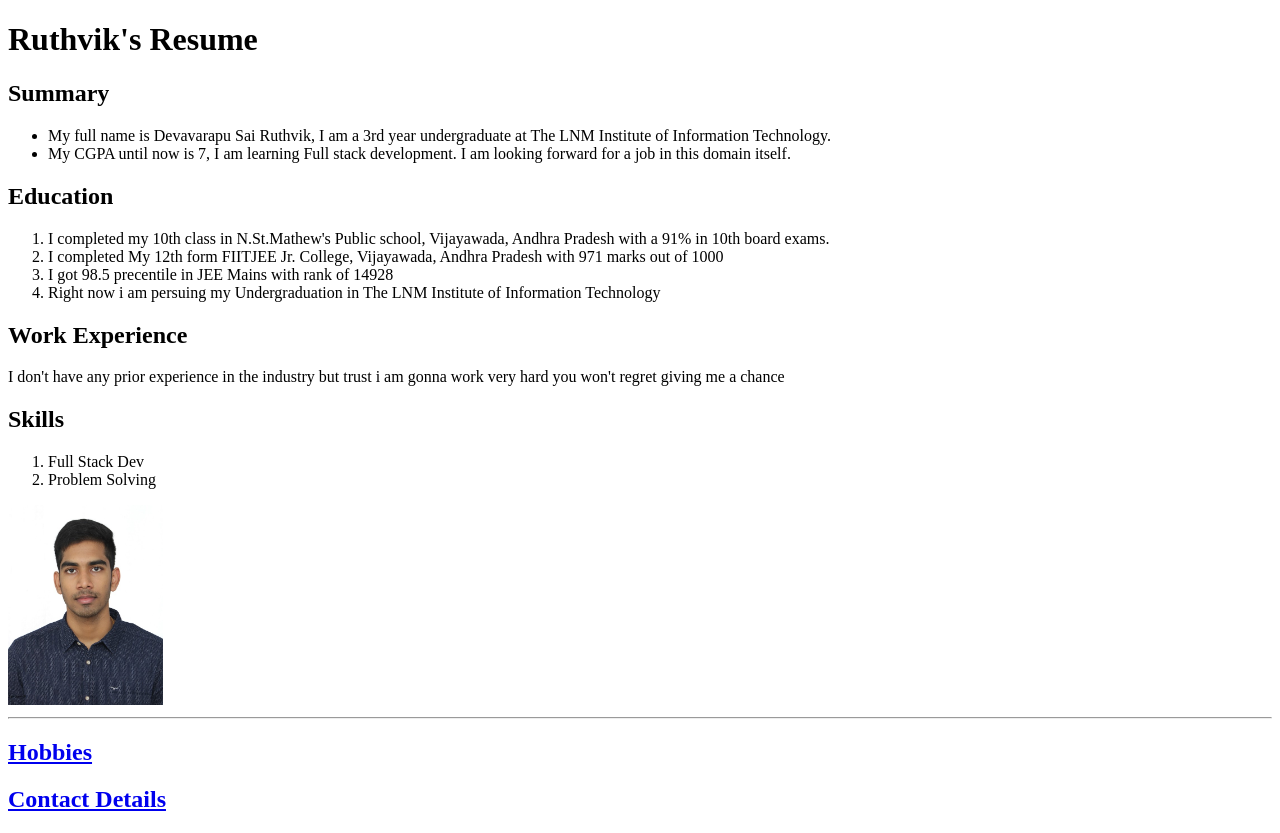
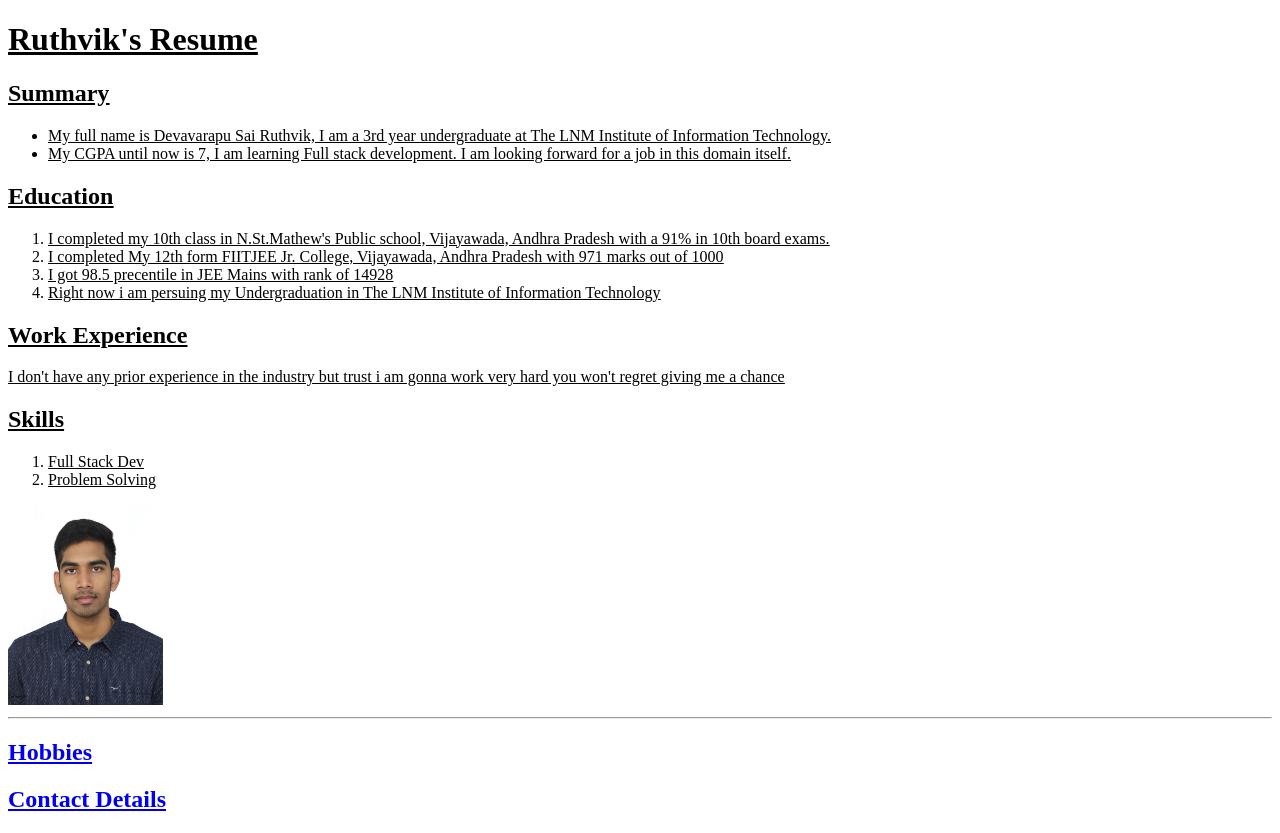
Before and after one commit to ruthvik0823/Resume, a plain HTML site: page index.html in a window 1280 px wide. Drawn offline with Linux system fonts and the light colour scheme.

Commit message:
index.html

```diff
--- a/index.html
+++ b/index.html
@@ -7,7 +7,7 @@
     <title>My Resume</title>
 </head>
 <body>
-    <h1>Ruthvik's Resume</h1>
+    <h1><u>Ruthvik's Resume<u></h1>
 
     <h2>Summary</h2>
     <p> <ul>
```
